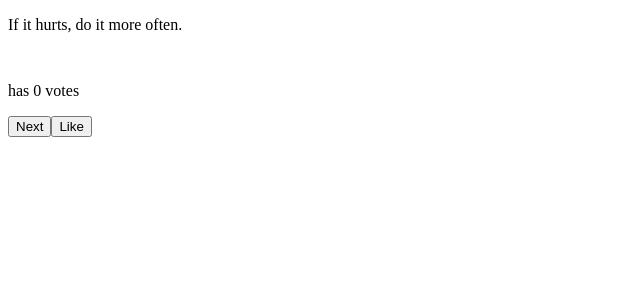
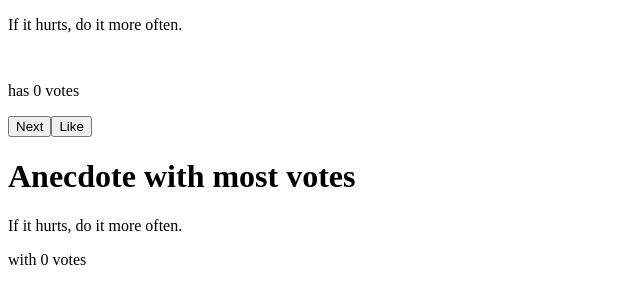
Before and after one commit to Synneks/fullstackopen-course, a React (Create React App) app in the folder part1/: page / in a window 1280 px wide. Shown: the top 304 px of the page, without its empty margins (0-640 px from the left). Built offline with nearby package versions, Linux system fonts and the light colour scheme.

Commit message:
part1-1:14_anecdotes-step3

```diff
--- a/part1/src/App.js
+++ b/part1/src/App.js
@@ -2,10 +2,10 @@ import { useState } from "react";
 
 const getDifferentRandomNumber = (current, length) => {
     const newRandomNumber = Math.floor(Math.random() * length);
-    if (current === newRandomNumber) {
-        getDifferentRandomNumber(current, length);
+    if (current !== newRandomNumber) {
+        return newRandomNumber;
     }
-    return newRandomNumber;
+    return getDifferentRandomNumber(current, length);
 };
 
 const App = () => {
@@ -29,6 +29,12 @@ const App = () => {
         setVotes(arr);
     };
 
+    const mostVotes = () => {
+        const highestVote = votes.reduce((a, b) => (a > b ? a : b));
+        const indexOfHighestVote = votes.indexOf(highestVote);
+        return { anecdote: anecdotes[indexOfHighestVote], votes: highestVote };
+    };
+
     return (
         <div>
             <div style={{ height: 50 }}>
@@ -45,6 +51,11 @@ const App = () => {
                 Next
             </button>
             <button onClick={() => vote()}>Like</button>
+            <h1>Anecdote with most votes</h1>
+            <div>
+                <p>{mostVotes().anecdote}</p>{" "}
+                <p>with {mostVotes().votes} votes</p>
+            </div>
         </div>
     );
 };
```
